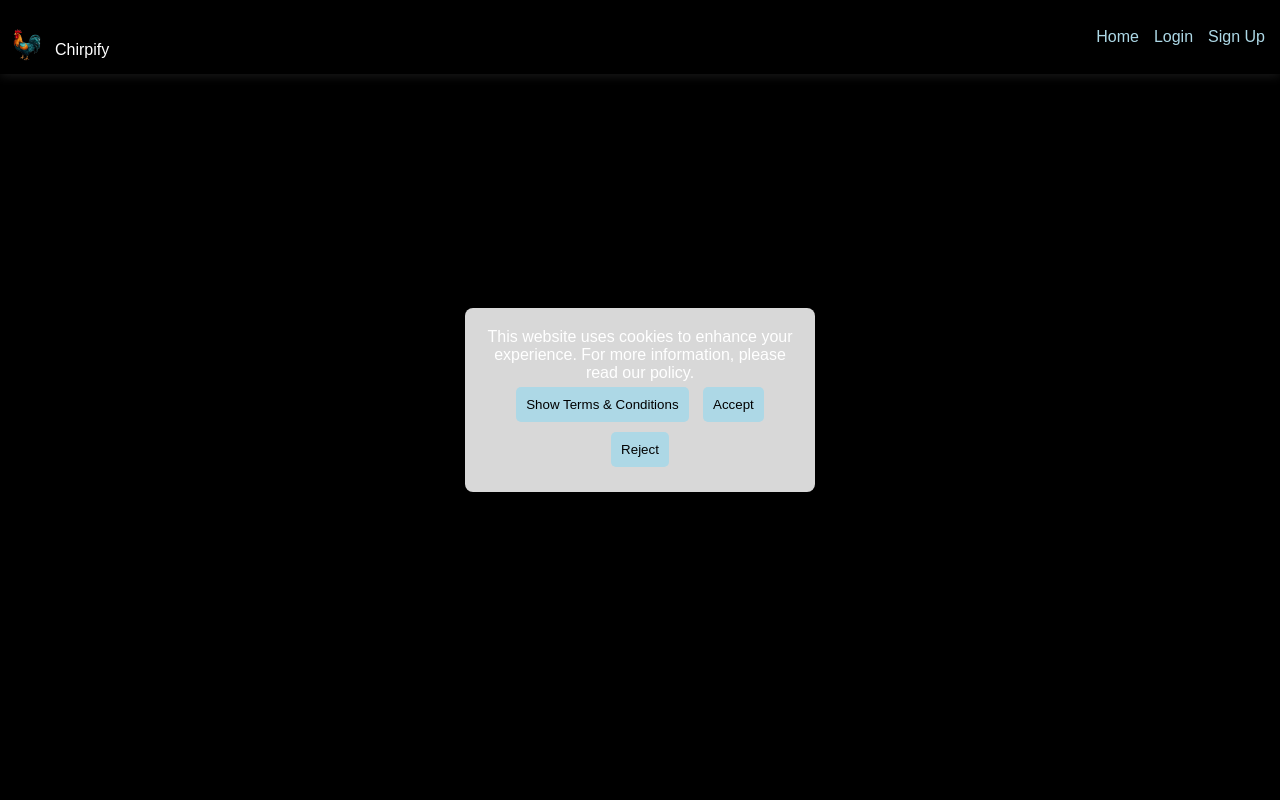
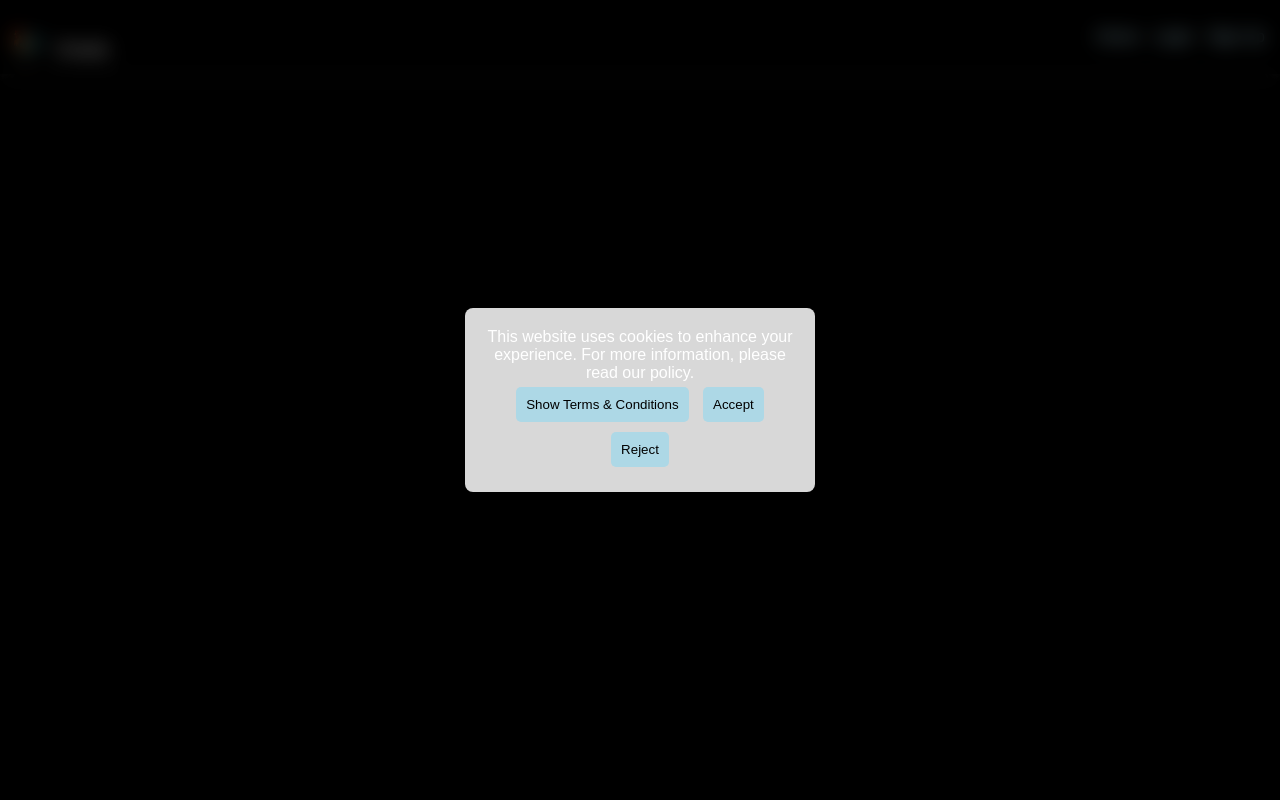
Before and after one commit to Nojan0727/chirpifyMain, a PHP site: page / in a window 1280 px wide. Run offline with PHP 8.4, Linux system fonts and the light colour scheme.

Commit message:
V0.0
small changes

```diff
--- a/Partials/Main.css
+++ b/Partials/Main.css
@@ -18,7 +18,16 @@ body {
     flex-direction: column;
     margin: 0;
 }
-
+.cookieOverlay {
+    position: fixed;
+    top: 0;
+    left: 0;
+    width: 100%;
+    height: 100%;
+    background-color: rgba(0, 0, 0, 0.4);
+    backdrop-filter: blur(10px);
+    z-index: 999;
+}
 .cookieBox {
     background-color: rgba(240, 240, 240, 0.9);
     backdrop-filter: blur(10px);
@@ -65,12 +74,12 @@ body {
     width: 300px;
     background: black;
     padding: 20px;
-    border-radius: 8px;
+    border-radius: 10px;
     text-align: center;
     margin: auto;
     position: absolute;
     top: 50%;
-    left: 50%;
+    left: 20%;
     transform: translate(-50%, -50%);
 }
 
--- a/Partials/index.php
+++ b/Partials/index.php
@@ -15,7 +15,8 @@ if (!isset($_COOKIE["cookie_consent"])) {
     </head>
     <body>
 
-    <div id="cookieBox" class="cookieBox">
+    <div class="cookieOverlay" id="cookieOverlay"></div>
+    <div class="cookieBox" id="cookieBox">
         <p>This website uses cookies to enhance your experience. For more information, please read our policy.</p>
         <button onclick="toggleTerms()">Show Terms & Conditions</button>
 
@@ -52,6 +53,7 @@ if (!isset($_COOKIE["cookie_consent"])) {
 <body>
 
 <div class="LoginContainer">
+
     <h2>Login</h2>
     <form action="login.php" method="POST">
         <label for="username">Username:</label>
```
Also changed, not shown: Partials/Image/ChripifyLogin.png (added), uploads/67c0725287cf8.jpg (added), 3 other files.
